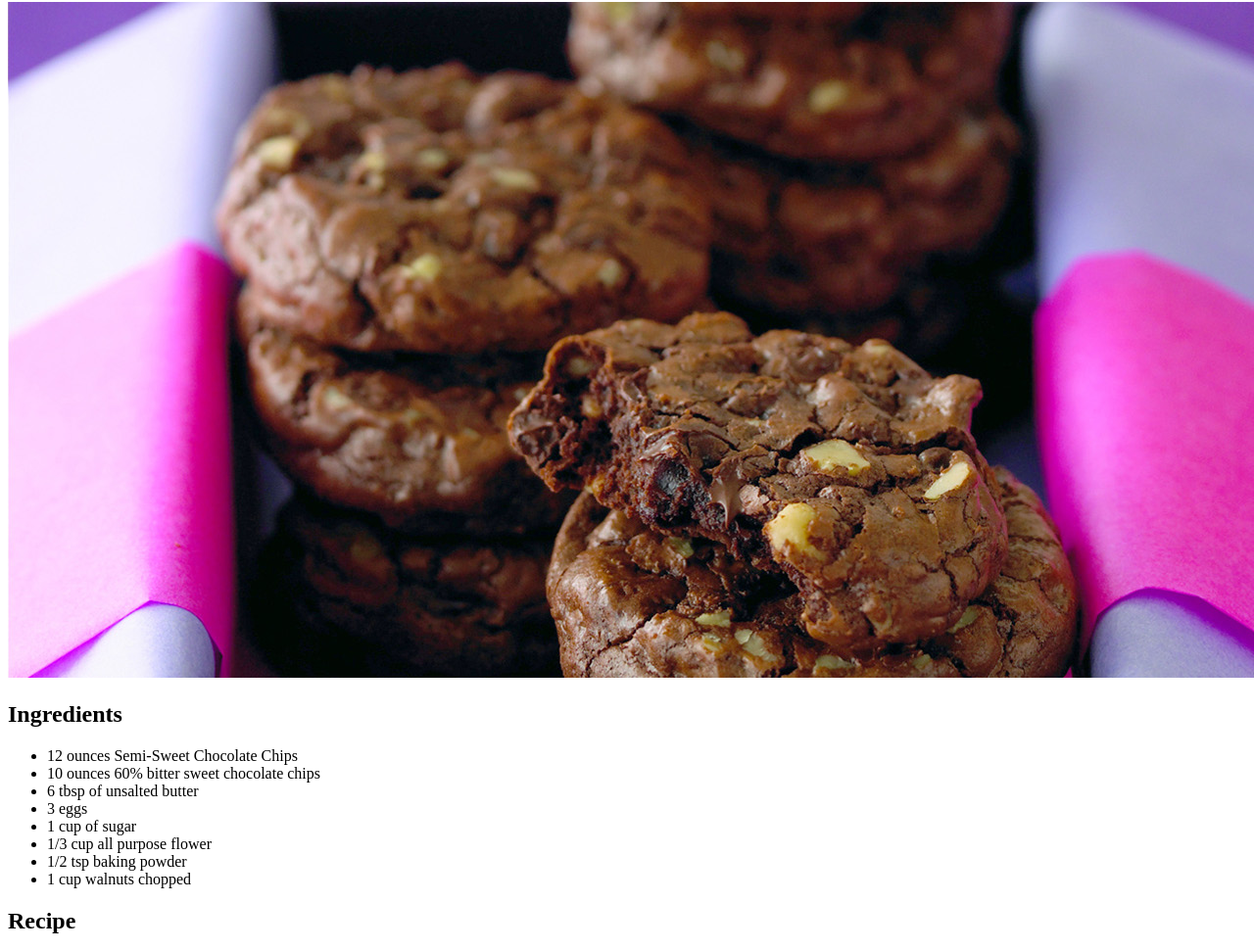
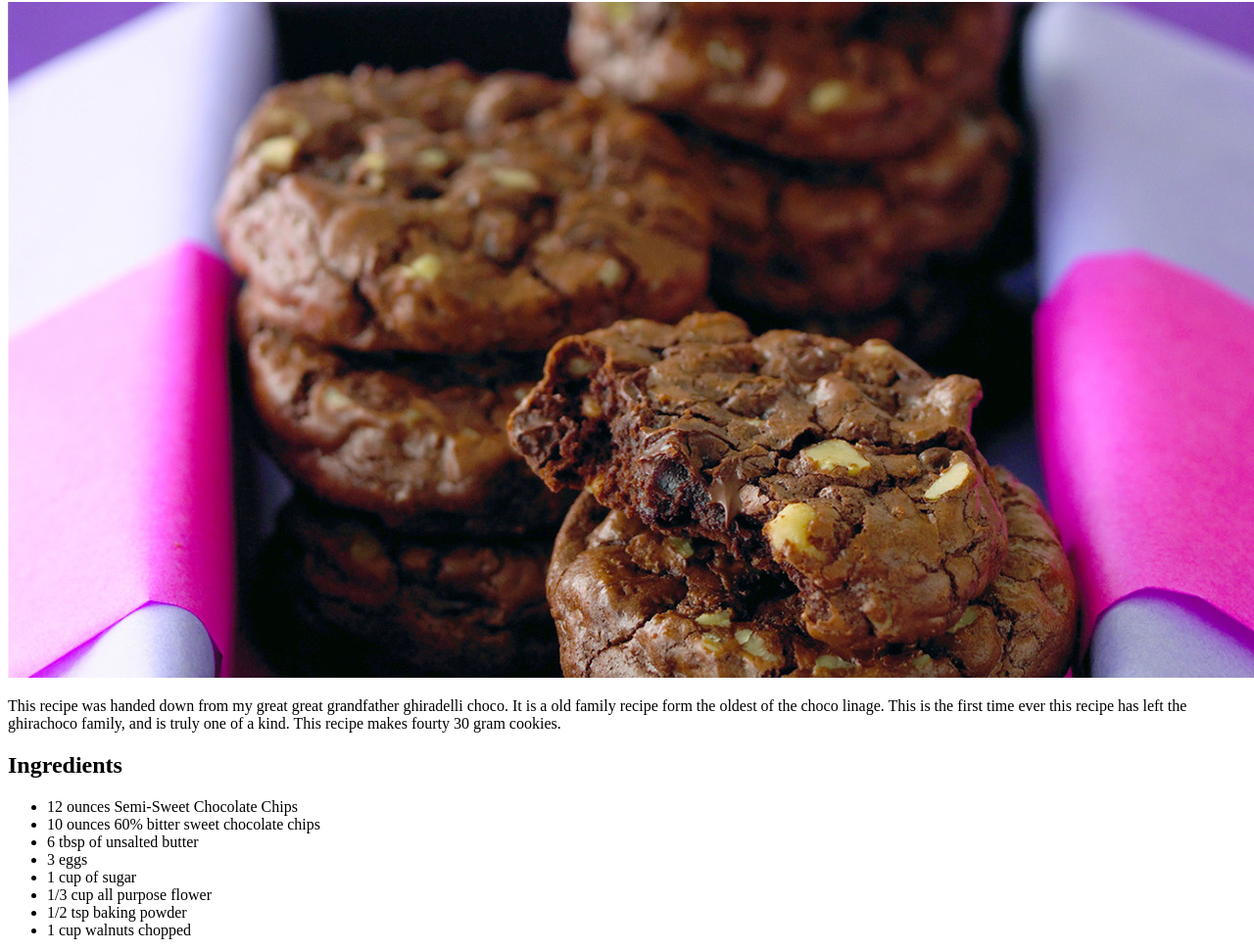
Before and after one commit to Zevatus/odin-recipes, a plain HTML site: page recipes/double-chocolate-chip-cookies.html in a window 1280 px wide. Shown: the part 78-1049 px from the top of the page at 98% size. Drawn offline with Linux system fonts and the light colour scheme.

Commit message:
forgot to add small description

```diff
--- a/recipes/double-chocolate-chip-cookies.html
+++ b/recipes/double-chocolate-chip-cookies.html
@@ -9,7 +9,10 @@
 <body>
     <h1>Double Chocolate Chip Cookies</h1>
     <img src="../img/double-chocolate-cookies.jpg" alt="picture of chocolate cookies">
-    <p></p>
+    <p>This recipe was handed down from my great great grandfather ghiradelli choco. It is a old family recipe form
+        the oldest of the choco linage. This is the first time ever this recipe has left the ghirachoco family, and
+         is truly one of a kind. This recipe makes fourty 30 gram cookies.
+    </p>
     <h2>Ingredients</h2>
     <ul>
         <li>12 ounces Semi-Sweet Chocolate Chips</li>
```
